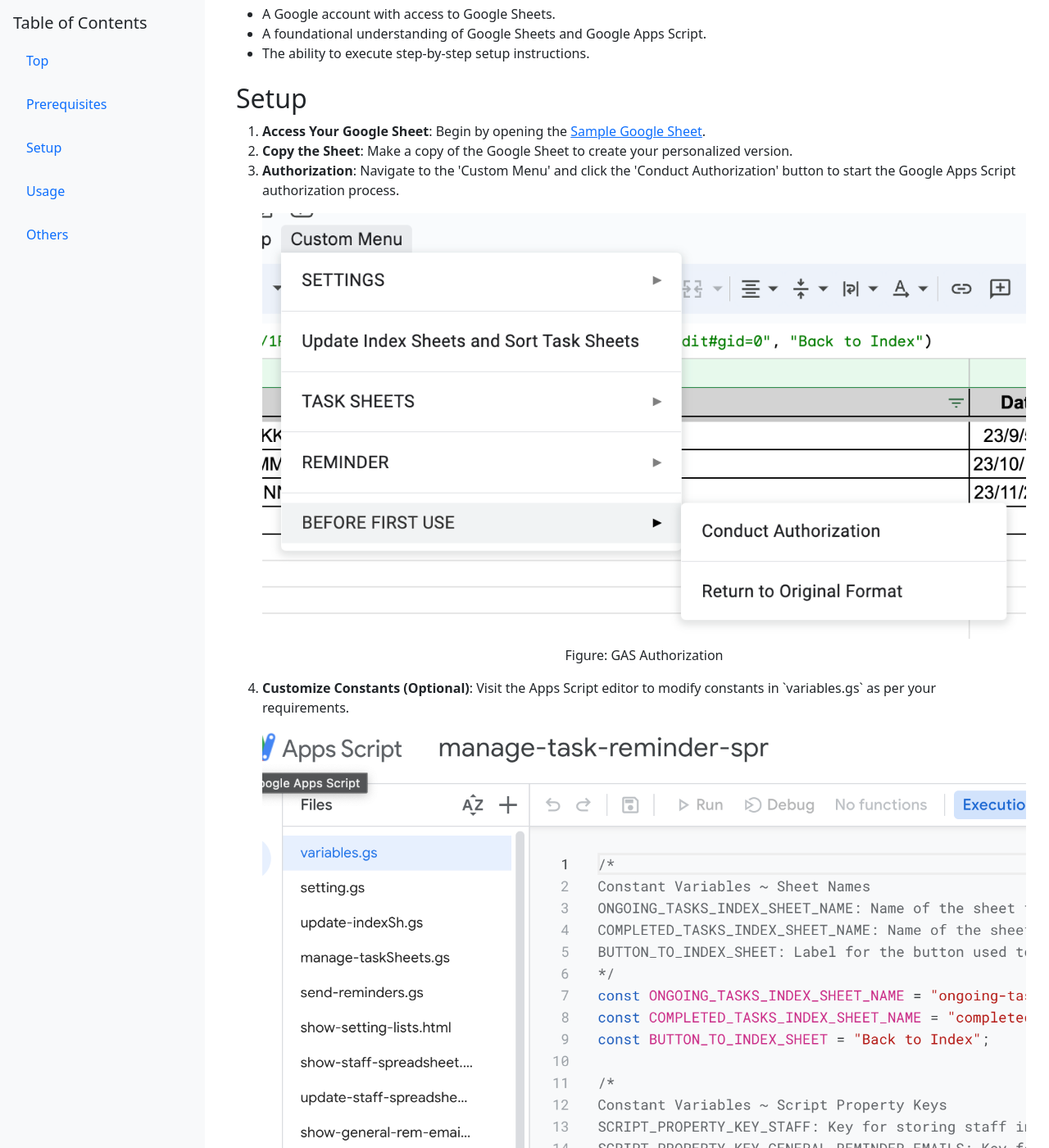
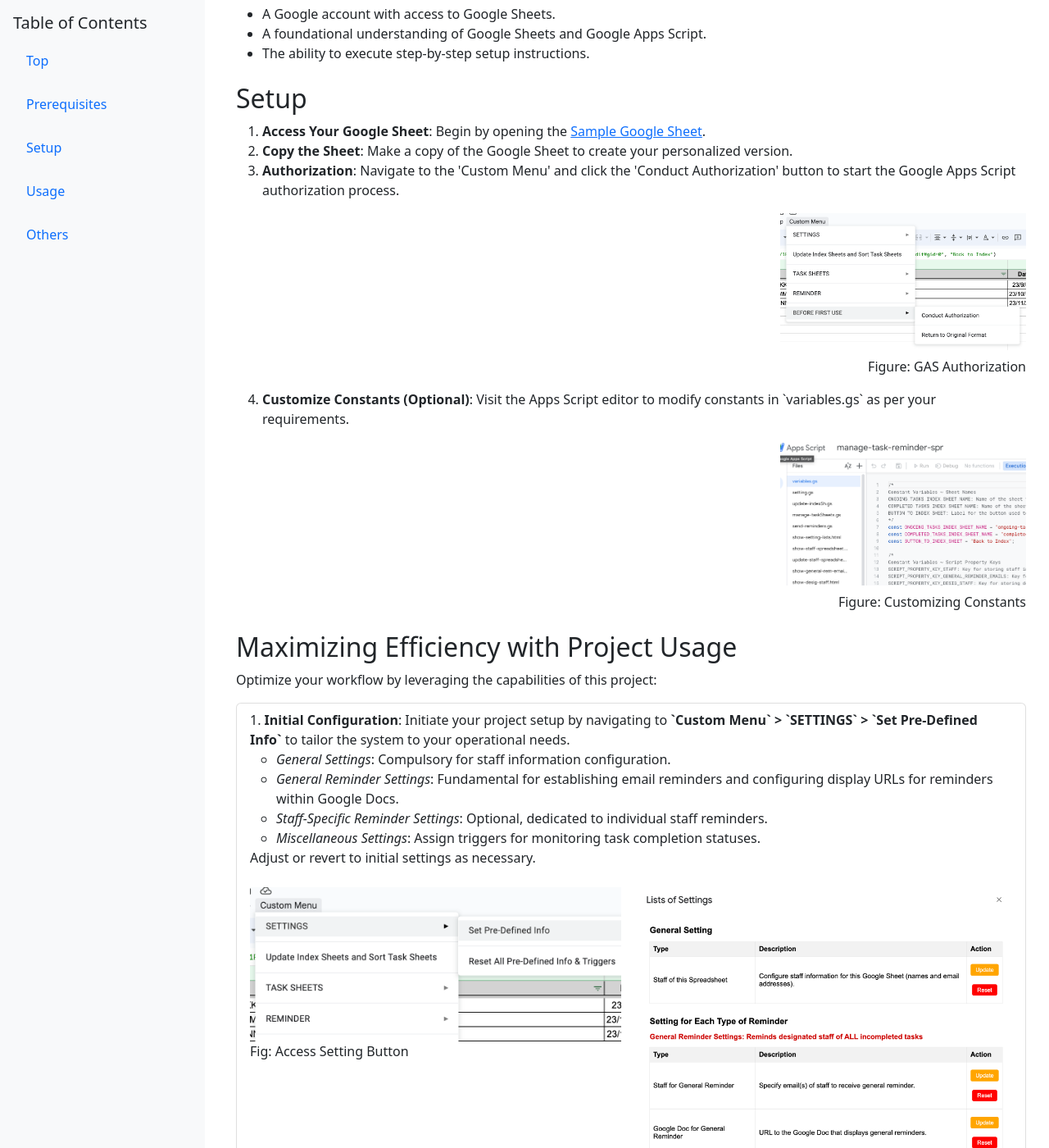
Before and after one commit to tsato21/sheet-tasker, a Jekyll site: the page built from docs/index.html, in a window 1280 px wide and 1400 px high, scrolled down 321 px. Shown: the whole window at 82% size. Built offline with Jekyll 4.4.1, drawn with Linux system fonts in a browser that asks for light colours.

Commit message:
Resize images

```diff
--- a/docs/assets/css/style.css
+++ b/docs/assets/css/style.css
@@ -35,7 +35,7 @@
 }
 
 .container-img, .image-caption {
-  text-align: center;
+  text-align: right;
   margin-top: 0.5rem;
 }
 
--- a/docs/index.html
+++ b/docs/index.html
@@ -29,14 +29,14 @@
             <li>
                 <strong>Authorization</strong>: Navigate to the 'Custom Menu' and click the 'Conduct Authorization' button to start the Google Apps Script authorization process.
                 <div class="resize-image my-3 container-img">
-                    <img src="assets/images/gas-authorization.png" alt="Google Apps Script Authorization">
+                    <img src="assets/images/gas-authorization.png" alt="Google Apps Script Authorization" width="300" height="200">
                     <div class="image-caption">Figure: GAS Authorization</div>
                 </div>
             </li>
             <li>
                 <strong>Customize Constants (Optional)</strong>: Visit the Apps Script editor to modify constants in `variables.gs` as per your requirements.
                 <div class="resize-image my-3 container-img">
-                    <img src="assets/images/customize-constants.png" alt="Customize Constants">
+                    <img src="assets/images/customize-constants.png" alt="Customize Constants" width="300" height="200">
                     <div class="image-caption">Figure: Customizing Constants</div>
                 </div>
             </li>
@@ -78,7 +78,7 @@
               </ul>
               <p>To alter the task sheet's access permissions, proceed to `Custom Menu` > `TASK SHEETS` > `Modify Editors of the Current Sheet`.</p>
               <figure class="resize-image my-3">
-                <img src="assets/images/task-sheet-creation.png" alt="Task Sheet Interface" class="img-fluid image-caption">
+                <img src="assets/images/task-sheet-creation.png" alt="Task Sheet Interface" class="img-fluid image-caption" width="300" height="200">
                 <figcaption>Fig: Task Sheet Interface</figcaption>
               </figure>
             </li>
@@ -87,19 +87,19 @@
               <strong>Reminders Evaluation</strong>: Evaluate the reminder system via <strong>`Custom Menu` > `REMINDERS`</strong>. Ensure Google Docs are established for each reminder type prior to utilization.
               <div class="resize-image my-3">
                 <figure>
-                  <img src="assets/images/reminder-email.png" alt="Email Reminder Notification" class="img-fluid image-caption">
+                  <img src="assets/images/reminder-email.png" alt="Email Reminder Notification" class="img-fluid image-caption" width="300" height="200">
                   <figcaption>Fig: Email Reminder Notification</figcaption>
                 </figure>
                 <figure>
-                  <img src="assets/images/reminder-general-doc-today.png" alt="General Reminder Doc Today" class="img-fluid image-caption">
+                  <img src="assets/images/reminder-general-doc-today.png" alt="General Reminder Doc Today" class="img-fluid image-caption" width="300" height="200">
                   <figcaption>Fig: General Reminder Today's Doc</figcaption>
                 </figure>
                 <figure>
-                  <img src="assets/images/reminder-general-doc-week.png" alt="General Reminder Doc Week" class="img-fluid image-caption">
+                  <img src="assets/images/reminder-general-doc-week.png" alt="General Reminder Doc Week" class="img-fluid image-caption" width="300" height="200">
                   <figcaption>Fig: General Reminder Week's Doc</figcaption>
                 </figure>
                 <figure>
-                  <img src="assets/images/reminder-staff-based-doc.png" alt="Staff-Based Reminder Doc" class="img-fluid image-caption">
+                  <img src="assets/images/reminder-staff-based-doc.png" alt="Staff-Based Reminder Doc" class="img-fluid image-caption" width="300" height="200">
                   <figcaption>Fig: Staff-Based Today's Reminder Doc</figcaption>
                 </figure>
               </div>
@@ -108,7 +108,7 @@
             <li class="list-group-item">
               <strong>Status Synchronization</strong>: Input "C" for tasks in Google Docs, which is synchronized with your Google Sheets (Trigger setting is required in `SETTING`.).
               <figure class="resize-image my-3">
-                <img src="assets/images/update-complete.png" alt="Task Completion Synchronization" class="img-fluid image-caption">
+                <img src="assets/images/update-complete.png" alt="Task Completion Synchronization" class="img-fluid image-caption" width="300" height="200">
                 <figcaption>Fig: Task Completion Synchronization</figcaption>
               </figure>
             </li>
@@ -117,7 +117,7 @@
               <strong>Organizational Tools</strong>: Optimize your sheet organization by using <strong>`Custom Menu` > `Update Index Sheets and Sort Task Sheets`</strong>, which sorts task sheets by date and update index sheets.
               <p>Label completed task sheets with "Fin)" for automatic inclusion in the `completed-task-index`.</p>
               <figure class="resize-image my-3">
-                <img src="assets/images/update-index-sort-taskSh.png" alt="Sheet Management Tools" class="img-fluid image-caption">
+                <img src="assets/images/update-index-sort-taskSh.png" alt="Sheet Management Tools" class="img-fluid image-caption" width="300" height="200">
                 <figcaption>Fig: Sheet Management Tools</figcaption>
               </figure>
             </li>
```
